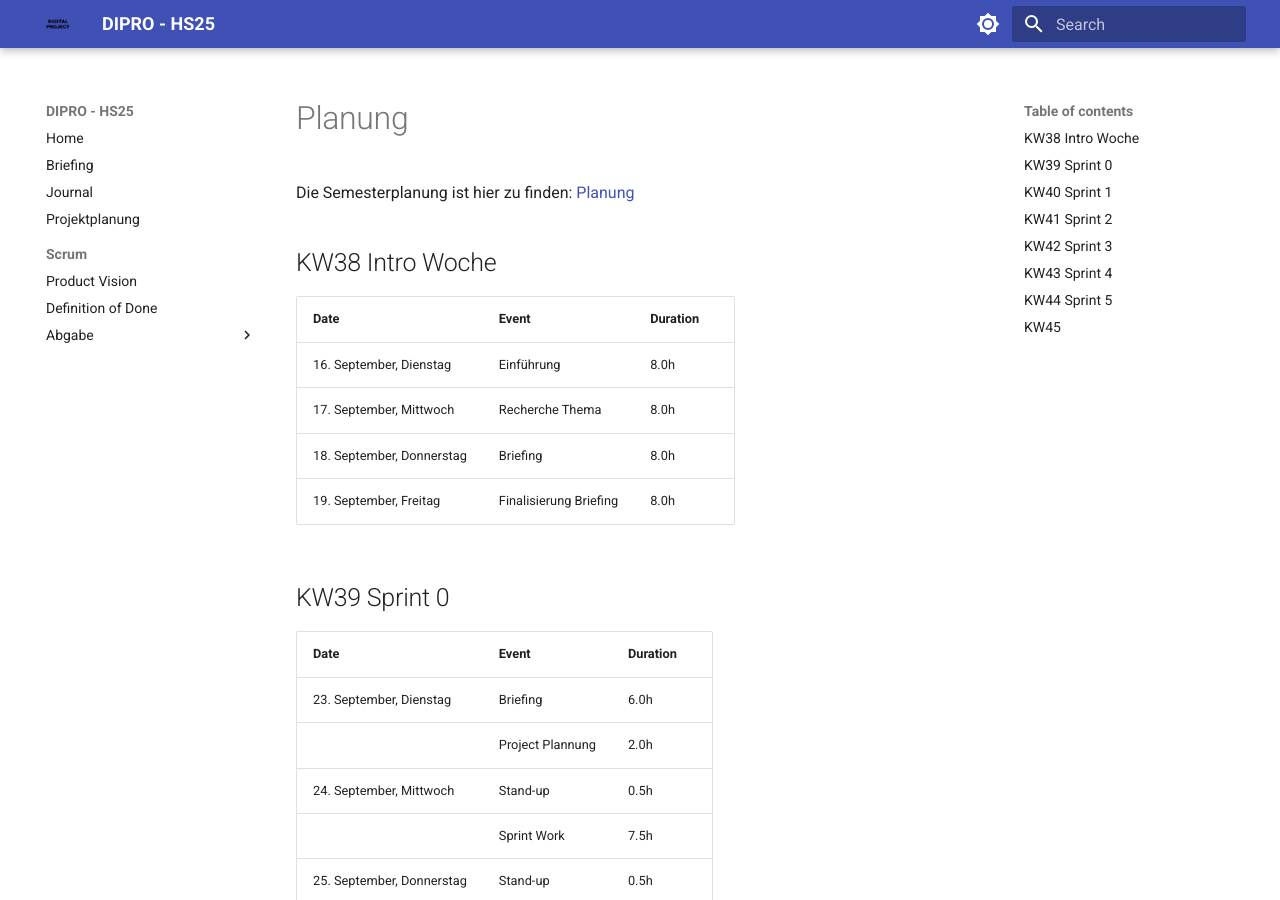
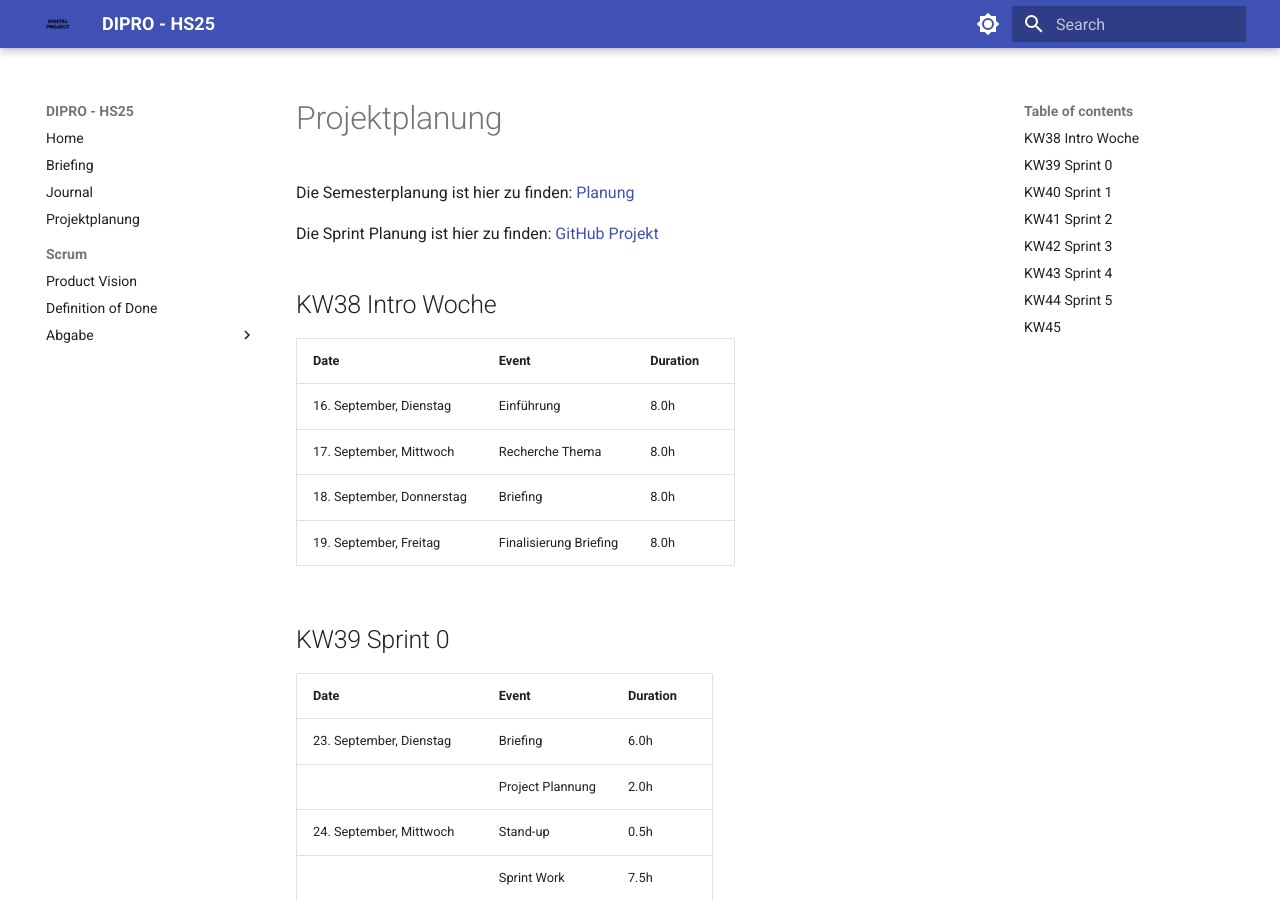
Before and after one commit to YanisDeplazes/dipro, an MkDocs documentation site: the page built from docs/projektplanung/index.md, in a window 1280 px wide and 900 px high. Built offline with MkDocs 1.6.1 and Material for MkDocs 9.7.7, drawn with Linux system fonts in a browser that asks for light colours.

Commit message:
Update project planning

```diff
--- a/docs/planung/index.md
+++ b/docs/projektplanung/index.md
@@ -1,6 +1,8 @@
-# Planung
+# Projektplanung
 
 Die Semesterplanung ist hier zu finden: [Planung](https://docs.google.com/spreadsheets/d/1vTq-kyXTX69z7jj-cEuCTQKn7yCqUy0AhJ6t35pPkQw/edit?gid=0#gid=0)
+
+Die Sprint Planung ist hier zu finden: [GitHub Projekt](https://github.com/users/YanisDeplazes/projects/4)
 
 ## KW38 Intro Woche
 
```
